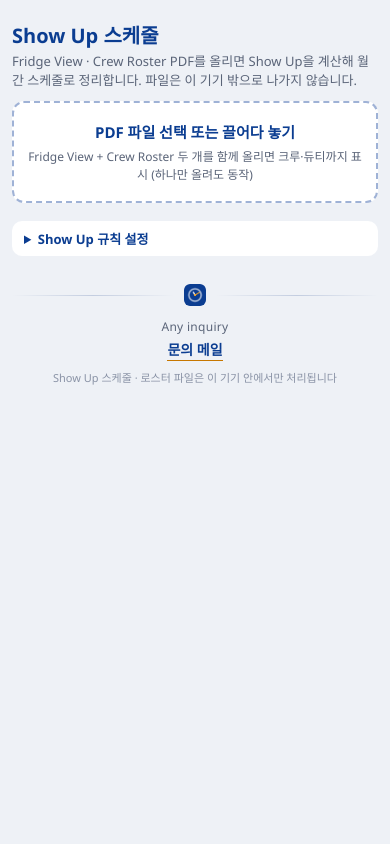
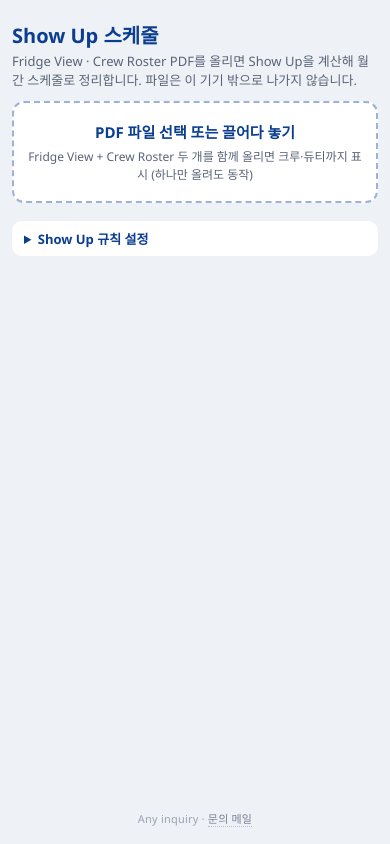
Before and after one commit to boeing00/showup, a plain HTML site: page index.html in a window 390 px wide. Drawn offline with nearby package versions, Linux system fonts and the light colour scheme.

Commit message:
Make signature a subtle one-line footer pinned to the page bottom
Co-Authored-By: Claude Opus 5.5 <noreply@anthropic.com>

```diff
--- a/index.html
+++ b/index.html
@@ -18,7 +18,8 @@
 * { box-sizing:border-box; }
 body { margin:0; background:var(--bg); color:var(--ink);
   font-family:'Malgun Gothic','Apple SD Gothic Neo','Noto Sans KR','Segoe UI',sans-serif; }
-.app { max-width:900px; margin:0 auto; padding:16px 12px 110px; }
+.app { max-width:900px; margin:0 auto; padding:16px 12px 14px; }
+body.has-bar .app { padding-bottom:110px; }
 .top h1 { margin:4px 0 2px; font-size:20px; color:var(--navy); }
 .top p { margin:0 0 12px; color:var(--mute); font-size:13px; }
 .drop { display:block; border:2px dashed #9fb2d6; border-radius:12px; background:#fff; padding:18px 14px;
@@ -50,19 +51,14 @@ details.cfg summary { cursor:pointer; color:var(--navy); font-weight:600; }
 .btn.kakao { background:#fee500; color:#191919; }
 .btn:disabled { opacity:.5; }
 .btn.reset { background:#fff; color:#c62828; border:1.5px solid #e6b3b1; }
-.sig { margin:28px auto 0; text-align:center; color:var(--mute); font-size:12px; }
-.sig .rule { display:flex; align-items:center; gap:10px; margin-bottom:12px; }
-.sig .rule::before, .sig .rule::after { content:''; flex:1; height:1px; background:linear-gradient(90deg, transparent, #c3cde0, transparent); }
-.sig .rule img { width:22px; height:22px; border-radius:6px; }
-.sig .q { letter-spacing:.3px; }
-.sig a { display:inline-block; margin-top:4px; color:var(--navy); font-weight:700; font-size:14px; text-decoration:none;
-  border-bottom:1.5px solid #c77700; padding-bottom:1px; }
-.sig a:hover { color:#c77700; }
-.sig .fine { margin-top:8px; font-size:11px; color:#8a93a6; }
+.app { min-height:100vh; min-height:100dvh; display:flex; flex-direction:column; }
+.sig { margin-top:auto; padding:40px 0 4px; text-align:center; font-size:11px; color:#9aa3b5; letter-spacing:.2px; }
+.sig a { color:#7a8496; text-decoration:none; border-bottom:1px dotted #b9c1d0; }
+.sig a:hover { color:var(--navy); border-bottom-color:var(--navy); }
 @media (max-width:600px) {
   .bar .in { display:grid; grid-template-columns:repeat(3, minmax(0,1fr)); gap:6px; }
   .bar .btn { padding:10px 4px; font-size:13px; white-space:nowrap; }
-  .app { padding-bottom:140px; }
+  body.has-bar .app { padding-bottom:140px; }
 }
 .toast { position:fixed; left:50%; bottom:90px; transform:translateX(-50%); background:#222; color:#fff;
   padding:8px 14px; border-radius:18px; font-size:13px; opacity:0; transition:.2s; pointer-events:none; z-index:9; }
@@ -122,7 +118,7 @@ details.cfg summary { cursor:pointer; color:var(--navy); font-weight:600; }
 @media print {
   @page { size:A4; margin:0; }
   body { background:#fff; }
-  .top, .drop, .files, details.cfg, .msg, .bar, .toast { display:none !important; }
+  .top, .drop, .files, details.cfg, .msg, .bar, .toast, .sig { display:none !important; }
   .app { padding:0; max-width:none; }
   .stage { display:block !important; height:auto !important; overflow:visible; margin:0; }
   .sheet { transform:none !important; }
@@ -155,12 +151,7 @@ details.cfg summary { cursor:pointer; color:var(--navy); font-weight:600; }
   <div class="msg" id="msg"></div>
   <div class="stage" id="stage"><div class="sheet" id="sheet"></div></div>
 
-  <footer class="sig">
-    <div class="rule"><img src="icon-192.png" alt=""></div>
-    <div class="q">Any inquiry</div>
-    <a id="sigMail" href="#">문의 메일</a>
-    <div class="fine">Show Up 스케줄 · 로스터 파일은 이 기기 안에서만 처리됩니다</div>
-  </footer>
+  <footer class="sig">Any inquiry · <a id="sigMail" href="#">문의 메일</a></footer>
 </div>
 
 <div class="bar" id="bar"><div class="in">
@@ -465,11 +456,11 @@ function render() {
   try {
     model = buildModel(sources, c);
     $('sheet').innerHTML = renderSheet(model);
-    $('stage').classList.add('on'); $('bar').classList.add('on');
+    $('stage').classList.add('on'); $('bar').classList.add('on'); document.body.classList.add('has-bar');
     msg(model.flights.some(f => !f.crew.length) && sources.length < 2
       ? 'Crew Roster PDF도 함께 올리면 크루 명단과 DUTY가 표시됩니다.' : '', 'info');
     fit();
-  } catch (e) { console.error(e); msg(e.message, 'err'); $('stage').classList.remove('on'); $('bar').classList.remove('on'); }
+  } catch (e) { console.error(e); msg(e.message, 'err'); $('stage').classList.remove('on'); $('bar').classList.remove('on'); document.body.classList.remove('has-bar'); }
 }
 
 async function addFiles(list) {
@@ -550,7 +541,7 @@ $('bImg').onclick = e => busy(e.currentTarget, async () => shareFile(await pngBl
 $('bReset').onclick = () => {
   sources = []; model = null;
   $('file').value = ''; $('files').innerHTML = ''; $('sheet').innerHTML = '';
-  $('stage').classList.remove('on'); $('stage').style.height = ''; $('bar').classList.remove('on');
+  $('stage').classList.remove('on'); $('stage').style.height = ''; $('bar').classList.remove('on'); document.body.classList.remove('has-bar');
   msg('', '');
   scrollTo({ top: 0, behavior: 'smooth' });
   toast('초기화했습니다. 새 PDF를 올려 주세요.');
--- a/sw.js
+++ b/sw.js
@@ -1,5 +1,5 @@
 // Offline cache: app shell + CDN libraries. Roster PDFs are never cached or sent anywhere.
-const CACHE = 'showup-v5';
+const CACHE = 'showup-v6';
 const SHELL = ['./', './index.html', './manifest.webmanifest', './icon-192.png', './icon-512.png'];
 const CDN = [
   'https://cdn.jsdelivr.net/npm/html2canvas@1.4.1/dist/html2canvas.min.js',
```
